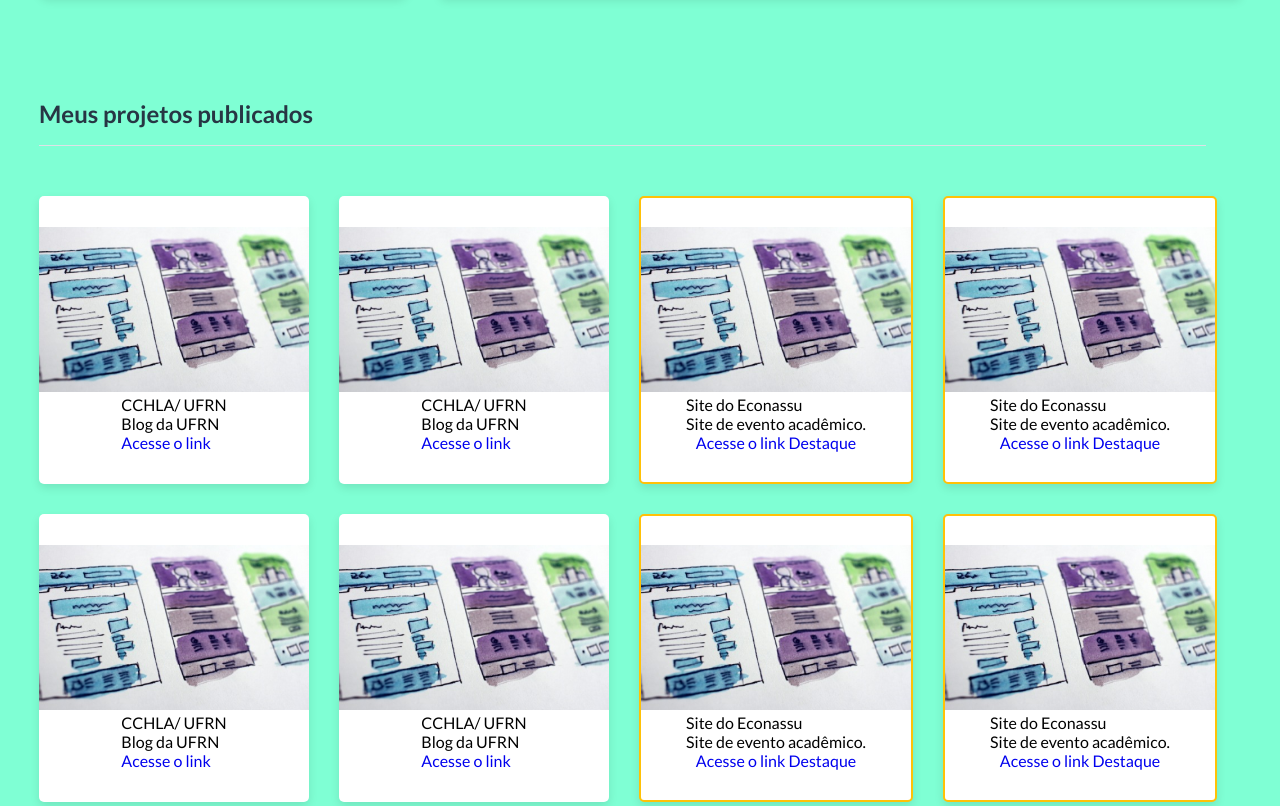
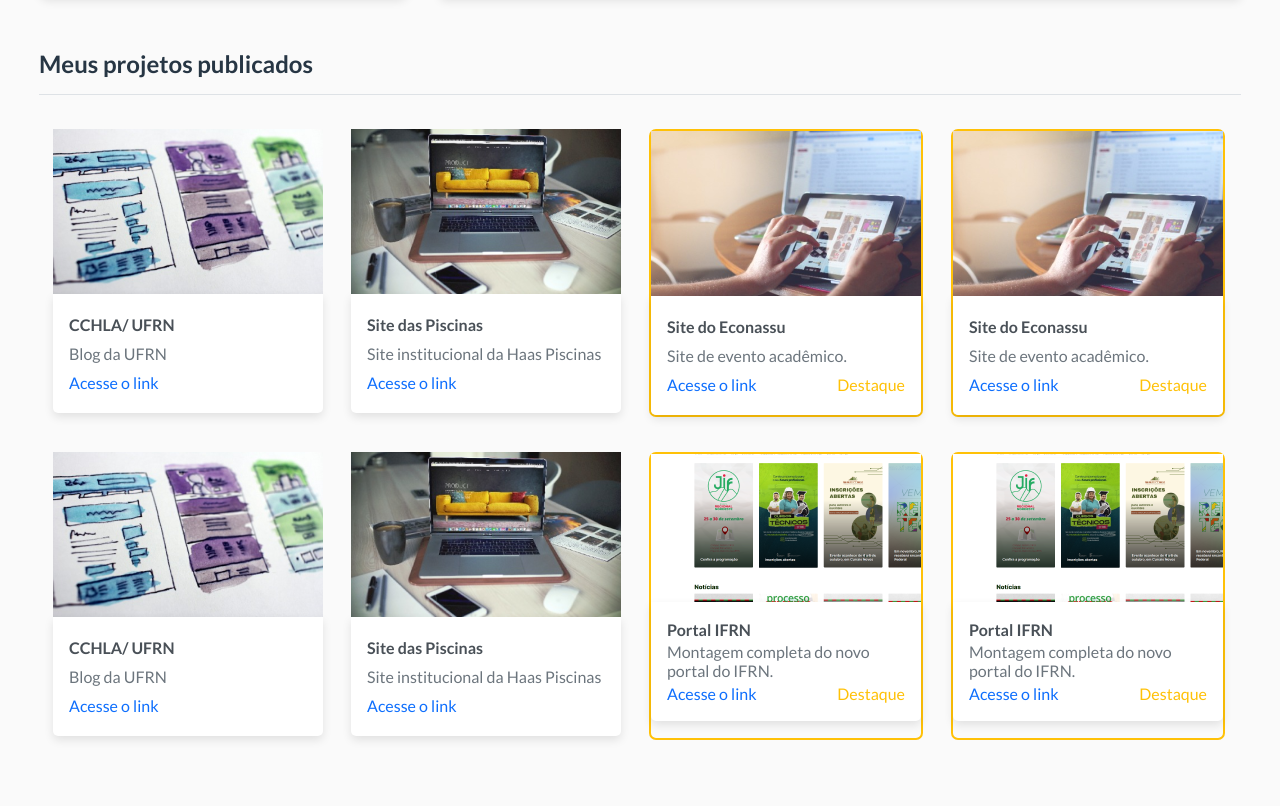
Before and after one commit to Elouise06/Design-Web, a plain HTML site: page index.html in a window 1280 px wide. Shown: the part 407-1213 px from the top of the page. Drawn offline with Linux system fonts and the light colour scheme.

Commit message:
ULTIMA ATUALIZAÇÂO

```diff
--- a/Portifolio/global.css
+++ b/Portifolio/global.css
@@ -5,9 +5,18 @@ body {
     margin: 0;
     padding-top: 60px;
     font-family: "Lato";
-    background-color: aquamarine;
+    background-color: #FAFAFA;
+}
+
+.flex {
+    display: flex;
 }
 
 a {
     text-decoration: none;
 }
+@media (max-width:600px) {
+    .AWE-FLUXO-DE-JOBS {
+        flex-direction:column;
+    }
+}
--- a/Portifolio/style.css
+++ b/Portifolio/style.css
@@ -37,6 +37,9 @@
     margin-top: -8px;
 }
 /*Profile*/
+main .descricao {
+    color: #6C757D;
+}
 .container .container-profile{
     display: flex;
     width: 769px;
@@ -48,52 +51,62 @@
     background: #ffff;
     box-shadow: 0px 4px 10px 0px rgba(0, 0, 0, 0.10);
 }
-/*projetos*/
-.projetos .projetos-title{
-    display: flex;
-    width: 1167px;
+
+/*projetos cards*/
+main .projetos h2 {
+    color: #273644;
+    border-bottom: #DEE2E6 solid 1px;
     padding-bottom: 16px;
-    margin: 71px 0 50px;
-    align-items: flex-start;
-    gap: 4px;
-    border-bottom: 1px solid #DEE2E6;
 }
-.projetos .projetos-title div{
-    color:#273644;
-    font-size: 24px;
-    font-weight: 700;
-    line-height: 120%;
+
+.cards {
+    flex-wrap: wrap;
+    gap: 35px 28px;
+    margin-top: 34px;
+    max-width: 1200px;
+    justify-content: center;
 }
-/*projetos cards*/
-.projetos-cards{
-    display: flex;
-    flex-flow: row wrap;
-    width: 1200px;
-    gap: 30px;
-}
-.projetos-cards .card-1, .card-2, .card-5, .card-6{
-    display: flex;
+
+main .cards .projeto {
     width: 270px;
     min-height: 284px;
     flex-direction: column;
-    justify-content: center;
-    align-items: center;
-    border-radius: 5px;
-    background: #FFF;
-    box-shadow: 0px 4px 10px 0px rgba(0, 0, 0, 0.10);
 }
 
-.projetos-cards .card-3, .card-4, .card-7, .card-8 {
-    display: flex;
-    width: 270px;
-    min-height: 284px;
+main .cards .card-content {
+    background-color: #fff;
+    border-bottom-left-radius: 5px;
+    border-bottom-right-radius: 5px;
+    padding: 16px;
+    box-shadow: 0px 4px 10px 0px rgba(0, 0, 0, 0.10);
+    height: 87px;
     flex-direction: column;
-    justify-content: center;
+    justify-content: space-around;
+}
+
+main h3 {
+    color: #495057;
+    font-size: 16px;
+    font-weight: 700;
+    margin: 0;
+}
+
+main .azul {
+    color: #0D6EFD;
+}
+
+main .amarelo {
+    color: #FFC107;
+}
+
+main .cards .destaque {
+    border: 2px solid #FFC107;
+    border-radius: 7px;
+}
+
+main .cards .destaque .link {
     align-items: center;
-    border-radius: 5px;
-    border: 2px solid #FFC107;
-    background: #FFF;
-    box-shadow: 0px 4px 10px 0px rgba(0, 0, 0, 0.10);
+    justify-content: space-between;
 }
 
 /*footer*/
--- a/index.html
+++ b/index.html
@@ -7,7 +7,9 @@
 
     <link rel="preconnect" href="https://fonts.googleapis.com">
     <link rel="preconnect" href="https://fonts.gstatic.com" crossorigin>
-    <link href="https://fonts.googleapis.com/css2?family=Lato:ital,wght@0,100;0,300;0,400;0,700;0,900;1,100;1,300;1,400;1,700;1,900&display=swap" rel="stylesheet">
+    <link
+        href="https://fonts.googleapis.com/css2?family=Lato:ital,wght@0,100;0,300;0,400;0,700;0,900;1,100;1,300;1,400;1,700;1,900&display=swap"
+        rel="stylesheet">
 
     <link rel="stylesheet" href="Portifolio/style.css">
     <link rel="stylesheet" href="Portifolio/global.css">
@@ -16,7 +18,7 @@
 </head>
 
 <body>
-    <div "AWE-FLUXO-DE-JOBS">
+    <div class="AWE-FLUXO-DE-JOBS">
         <section class="container">
             <div class="container-perfil">
                 <img src="Portifolio/img/profile.jpg" alt="">
@@ -32,96 +34,98 @@
                 </p>
             </div>
         </section>
+        <main>
             <section class="projetos">
-            <section class="projetos-title">
-                <div class="titulo-projetos">Meus projetos publicados</div>
-            </section>
-            <section class="projetos-cards">
-                <div class="card-1">
-                    <div class="foto-wrapper"><img class="foto" src="Portifolio/img/CCHILA.png" /></div>
-                    <div class="content-1">
-                        <div class="frame">
-                            <div class="text-wrapper-1">CCHLA/ UFRN</div>
-                            <div class="text-wrapper-2">Blog da UFRN</div>
-                        </div>
-                        <a class="text-wrapper-3" href="#">Acesse o link</a>
+                <h2>Meus projetos publicados</h2>
+                <div class="cards flex">
+
+                    <div class="projeto flex">
+                        <img src="Portifolio/img/CCHILA.png" alt="">
+                        <div class="card-content flex">
+                            <h3>CCHLA/ UFRN</h3>
+                            <div class="descricao">Blog da UFRN</div>
+                            <a href="#" class="azul">Acesse o link</a>
                         </div>
                     </div>
-                <div class="card-2">
-                    <div class="foto-wrapper"><img class="foto" src="Portifolio/img/CCHILA.png" /></div>
-                    <div class="content-1">
-                        <div class="frame">
-                            <div class="text-wrapper-1">CCHLA/ UFRN</div>
-                            <div class="text-wrapper-2">Blog da UFRN</div>
-                        </div>
-                        <a class="text-wrapper-3" href="#">Acesse o link</a>
+
+                    <div class="projeto flex">
+                        <img src="Portifolio/img/PISCINAS.png" alt="">
+                        <div class="card-content flex">
+                            <h3>Site das Piscinas</h3>
+                            <div class="descricao">Site institucional da Haas Piscinas </div>
+                            <a href="#" class="azul">Acesse o link</a>
                         </div>
                     </div>
-                <div class="card-3">
-                    <div class="foto-wrapper"><img class="foto" src="Portifolio/img/CCHILA.png" /></div>
-                    <div class="frame">
-                        <div class="text-wrapper-1">Site do Econassu</div>
-                        <div class="text-wrapper-2">Site de evento acadêmico.</div>
-                    </div>
-                    <div class="frame-2">
-                        <a class="text-wrapper-3" href="#">Acesse o link</a>
-                        <a class="text-wrapper-4" href="#">Destaque</a>
+
+                    <div class="projeto flex destaque">
+                        <img src="Portifolio/img/ECONASSAU.png" alt="">
+                        <div class="card-content flex">
+                            <h3>Site do Econassu</h3>
+                            <div class="descricao">Site de evento acadêmico.</div>
+                            <div class="link flex">
+                                <a href="#" class="azul">Acesse o link</a>
+                                <a href="#" class="amarelo">Destaque</a>
                             </div>
                         </div>
-                <div class="card-4">
-                    <div class="foto-wrapper"><img class="foto" src="Portifolio/img/CCHILA.png" /></div>
-                    <div class="frame">
-                        <div class="text-wrapper-1">Site do Econassu</div>
-                        <div class="text-wrapper-2">Site de evento acadêmico.</div>
                     </div>
-                    <div class="frame-2">
-                        <a class="text-wrapper-3" href="#">Acesse o link</a>
-                        <a class="text-wrapper-4" href="#">Destaque</a>
+
+                    <div class="projeto flex destaque">
+                        <img src="Portifolio/img/ECONASSAU.png" alt="">
+                        <div class="card-content flex">
+                            <h3>Site do Econassu</h3>
+                            <div class="descricao">Site de evento acadêmico.</div>
+                            <div class="link flex">
+                                <a href="#" class="azul">Acesse o link</a>
+                                <a href="#" class="amarelo">Destaque</a>
                             </div>
                         </div>
-                <div class="card-5">
-                    <div class="foto-wrapper"><img class="foto" src="Portifolio/img/CCHILA.png" /></div>
-                    <div class="content-1">
-                        <div class="frame">
-                            <div class="text-wrapper-1">CCHLA/ UFRN</div>
-                            <div class="text-wrapper-2">Blog da UFRN</div>
                     </div>
-                        <a class="text-wrapper-3" href="#">Acesse o link</a>
+
+                    <div class="projeto flex">
+                        <img src="Portifolio/img/CCHILA.png" alt="">
+                        <div class="card-content flex">
+                            <h3>CCHLA/ UFRN</h3>
+                            <div class="descricao">Blog da UFRN</div>
+                            <a href="#" class="azul">Acesse o link</a>
                         </div>
                     </div>
-                <div class="card-6">
-                        <div class="foto-wrapper"><img class="foto" src="Portifolio/img/CCHILA.png" /></div>
-                    <div class="content-1">
-                        <div class="frame">
-                            <div class="text-wrapper-1">CCHLA/ UFRN</div>
-                            <div class="text-wrapper-2">Blog da UFRN</div>
-                        </div>
-                        <a class="text-wrapper-3" href="#">Acesse o link</a>
+
+                    <div class="projeto flex">
+                        <img src="Portifolio/img/PISCINAS.png" alt="">
+                        <div class="card-content flex">
+                            <h3>Site das Piscinas</h3>
+                            <div class="descricao">Site institucional da Haas Piscinas </div>
+                            <a href="#" class="azul">Acesse o link</a>
                         </div>
                     </div>
-                <div class="card-7">
-                    <div class="foto-wrapper"><img class="foto" src="Portifolio/img/CCHILA.png" /></div>
-                    <div class="frame">
-                        <div class="text-wrapper-1">Site do Econassu</div>
-                        <div class="text-wrapper-2">Site de evento acadêmico.</div>
-                    </div>
-                    <div class="frame-2">
-                        <a class="text-wrapper-3" href="#">Acesse o link</a>
-                        <a class="text-wrapper-4" href="#">Destaque</a>
+
+                    <div class="projeto flex destaque">
+                        <img src="Portifolio/img/IFRN.png" alt="">
+                        <div class="card-content flex">
+                            <h3>Portal IFRN</h3>
+                            <div class="descricao">Montagem completa do novo portal do IFRN.</div>
+                            <div class="link flex">
+                                <a href="#" class="azul">Acesse o link</a>
+                                <a href="#" class="amarelo">Destaque</a>
                             </div>
                         </div>
-                <div class="card-8">
-                    <div class="foto-wrapper"><img class="foto" src="Portifolio/img/CCHILA.png" /></div>
-                    <div class="frame">
-                        <div class="text-wrapper-1">Site do Econassu</div>
-                        <div class="text-wrapper-2">Site de evento acadêmico.</div>
                     </div>
-                    <div class="frame-2">
-                        <a class="text-wrapper-3" href="#">Acesse o link</a>
-                        <a class="text-wrapper-4" href="#">Destaque</a>
+
+                    <div class="projeto flex destaque">
+                        <img src="Portifolio/img/IFRN.png" alt="">
+                        <div class="card-content flex">
+                            <h3>Portal IFRN</h3>
+                            <div class="descricao">Montagem completa do novo portal do IFRN.</div>
+                            <div class="link flex">
+                                <a href="#" class="azul">Acesse o link</a>
+                                <a href="#" class="amarelo">Destaque</a>
+                            </div>
+                        </div>
                     </div>
                 </div>
             </section>
+        </main>
+
         <footer>
             <p>Informática para Internet - 2024</p>
         </footer>
```
Lines whose indentation alone changed are shown as unchanged.
